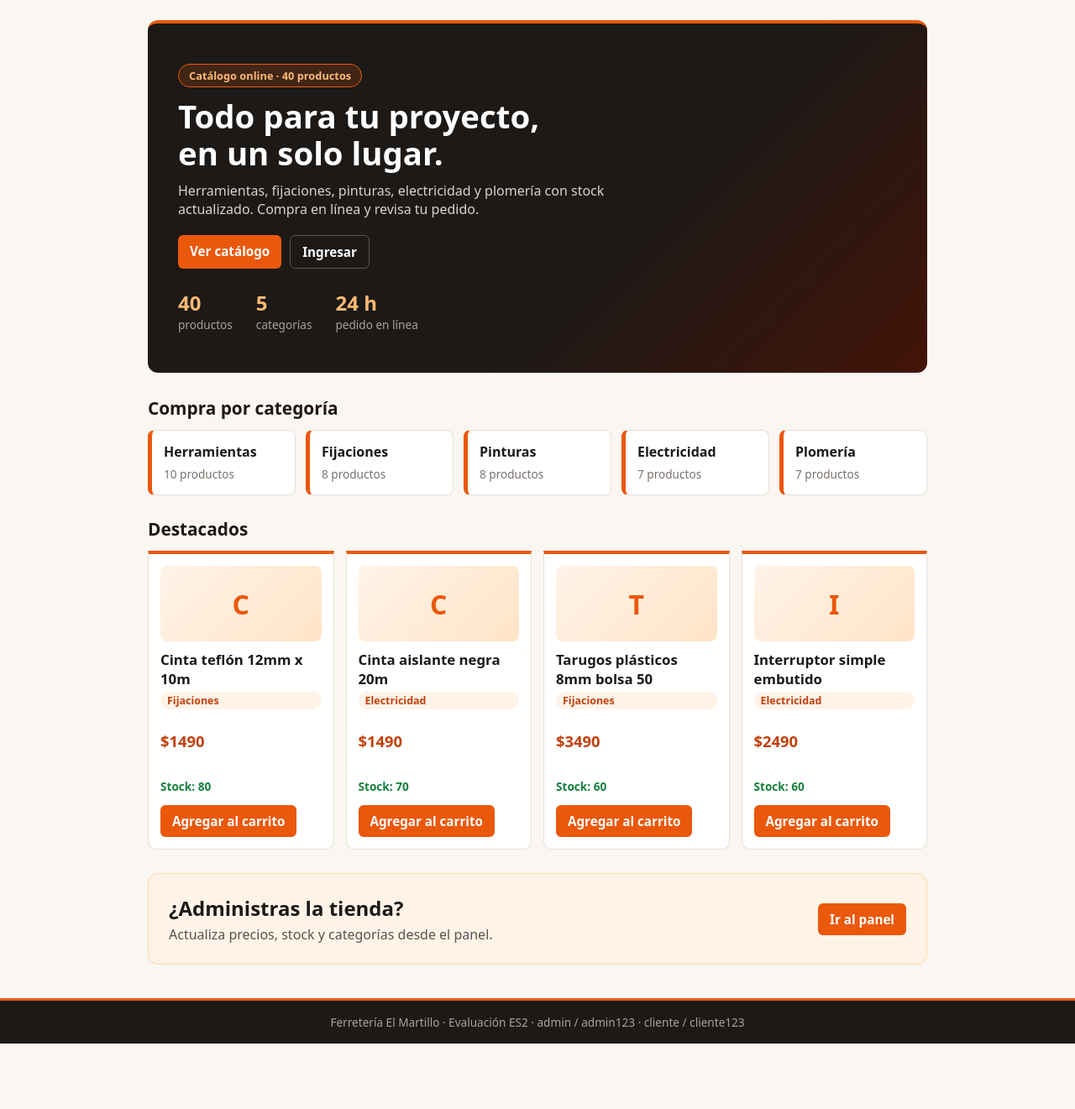
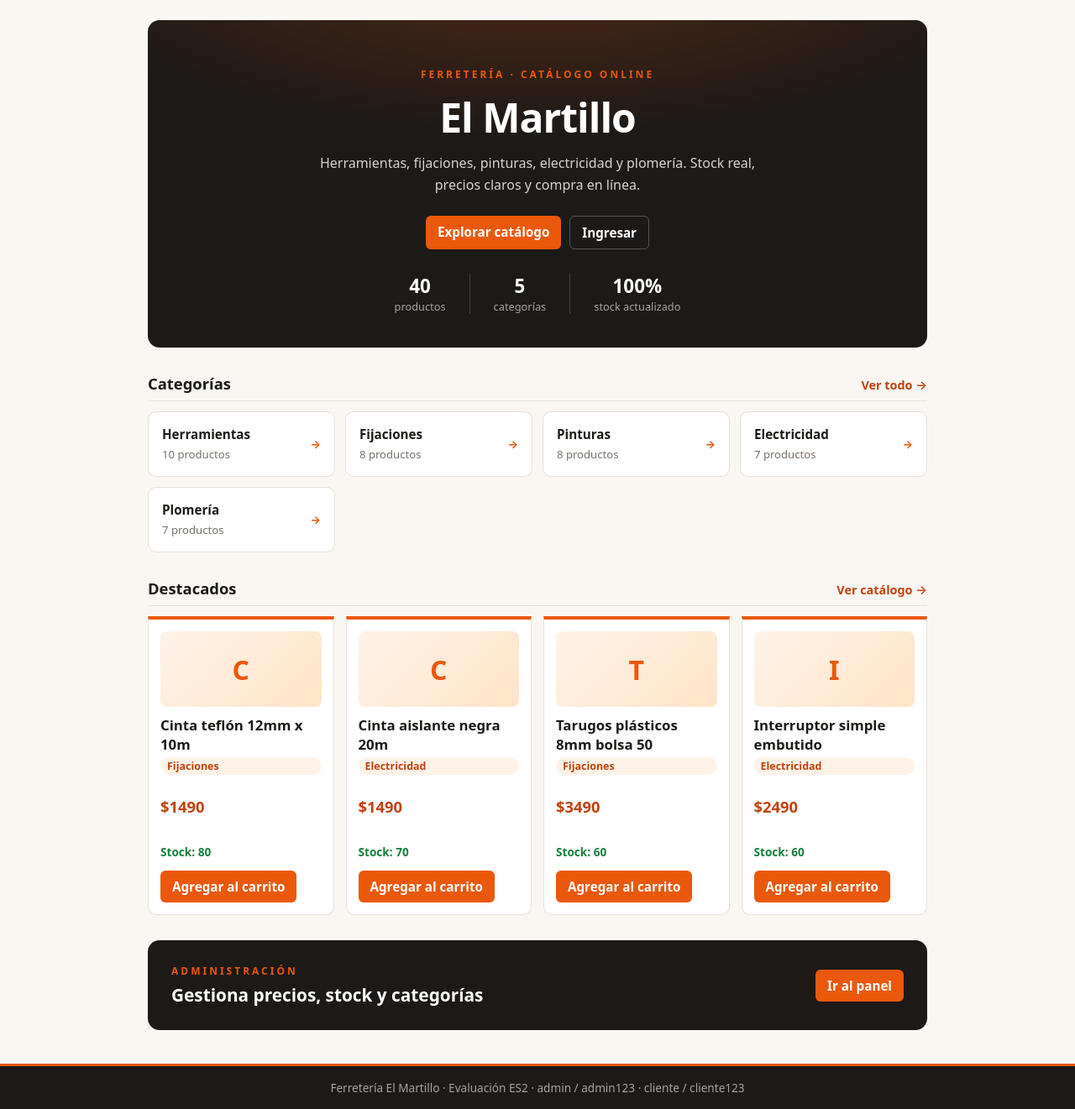
Before and after one commit to Xunork/Evaluacion_02_04, a Django app: page / in a window 1280 px wide. Shown: the part 61-1382 px from the top of the page at 84% size. Before the commit the page ends 1304 px from the top, so only its background shows below. Run offline with Django 5.2, Linux system fonts and the light colour scheme; data comes from the database, SQL or seed files in the repository.

Commit message:
landing-diseno

```diff
--- a/static/css/style.css
+++ b/static/css/style.css
@@ -75,25 +75,30 @@ button:hover, .btn:hover { background: var(--acc-dark); }
 
 .foot { background: var(--hdr); color: #a8a29e; border-top: 3px solid var(--acc); padding: 16px 0; font-size: .85rem; text-align: center; }
 
-.hero { background: linear-gradient(135deg, #1c1917 60%, #431407); color: #fff; border-radius: 12px; border-top: 4px solid var(--acc); padding: 48px 36px; margin-bottom: 28px; }
-.hero-badge { display: inline-block; background: rgba(234, 88, 12, .18); border: 1px solid var(--acc); color: #fdba74; font-size: .8rem; font-weight: 700; padding: 4px 12px; border-radius: 20px; margin: 0 0 12px; }
-.hero h1 { font-size: 2.4rem; line-height: 1.15; margin: 0 0 12px; padding: 0; border: none; display: block; }
-.hero-sub { color: #d6d3d1; max-width: 560px; margin: 0 0 20px; }
-.cta-row { display: flex; gap: 10px; flex-wrap: wrap; margin-bottom: 24px; }
+.hero { background: radial-gradient(600px 200px at 50% -60px, rgba(234, 88, 12, .25), transparent), #1c1917; color: #fff; border-radius: 14px; padding: 56px 32px 40px; margin-bottom: 30px; text-align: center; }
+.eyebrow { font-size: .75rem; font-weight: 700; letter-spacing: 3px; text-transform: uppercase; color: var(--acc); margin: 0 0 10px; }
+.hero h1 { font-size: 3rem; font-weight: 800; letter-spacing: -1px; margin: 0 0 10px; padding: 0; border: none; display: block; }
+.hero-sub { color: #d6d3d1; max-width: 520px; margin: 0 auto 24px; line-height: 1.6; }
+.cta-row { display: flex; gap: 10px; justify-content: center; flex-wrap: wrap; margin-bottom: 28px; }
 .btn.ghost.light { background: transparent; color: #fff; border-color: #57534e; }
 .btn.ghost.light:hover { border-color: var(--acc); color: #fdba74; }
-.stats { display: flex; gap: 28px; }
-.stats div { display: flex; flex-direction: column; }
-.stats strong { font-size: 1.5rem; color: #fdba74; }
-.stats span { font-size: .85rem; color: #a8a29e; }
-.sec-title { font-size: 1.3rem; margin: 26px 0 12px; }
-.cat-grid { display: grid; grid-template-columns: repeat(auto-fill, minmax(160px, 1fr)); gap: 12px; margin-bottom: 8px; }
-.cat-card { background: #fff; border: 1px solid var(--line); border-left: 5px solid var(--acc); border-radius: 8px; padding: 14px; text-decoration: none; color: var(--ink); transition: transform .12s, box-shadow .12s; }
-.cat-card:hover { transform: translateY(-2px); box-shadow: 0 6px 16px rgba(234, 88, 12, .15); }
-.cat-card strong { display: block; margin-bottom: 4px; }
-.cat-card span { font-size: .85rem; color: var(--muted); }
-.band { margin-top: 28px; background: var(--acc-soft); border: 1px solid #fed7aa; border-radius: 12px; padding: 24px; display: flex; justify-content: space-between; align-items: center; gap: 16px; flex-wrap: wrap; }
-.band h2 { margin: 0 0 4px; }
-.band p { margin: 0; color: #57534e; }
+.stats { display: flex; justify-content: center; gap: 0; }
+.stats div { display: flex; flex-direction: column; padding: 0 28px; }
+.stats div + div { border-left: 1px solid #44403c; }
+.stats strong { font-size: 1.4rem; color: #fff; }
+.stats span { font-size: .8rem; color: #a8a29e; }
+.sec-head { display: flex; justify-content: space-between; align-items: baseline; margin: 30px 0 12px; padding-bottom: 8px; border-bottom: 1px solid var(--line); }
+.sec-head h2 { font-size: 1.15rem; margin: 0; font-weight: 700; }
+.sec-head a { font-size: .9rem; color: var(--acc-dark); text-decoration: none; font-weight: 600; }
+.sec-head a:hover { text-decoration: underline; }
+.cat-grid { display: grid; grid-template-columns: repeat(auto-fill, minmax(180px, 1fr)); gap: 12px; }
+.cat-card { background: #fff; border: 1px solid var(--line); border-radius: 10px; padding: 16px; text-decoration: none; color: var(--ink); display: flex; justify-content: space-between; align-items: center; gap: 8px; transition: border-color .12s, box-shadow .12s; }
+.cat-card:hover { border-color: var(--acc); box-shadow: 0 4px 14px rgba(234, 88, 12, .12); }
+.cat-card strong { display: block; margin-bottom: 2px; font-size: .95rem; }
+.cat-card span { font-size: .82rem; color: var(--muted); }
+.cat-card .arrow { color: var(--acc); font-weight: 700; }
+.band { margin-top: 30px; background: #1c1917; color: #fff; border-radius: 14px; padding: 28px; display: flex; justify-content: space-between; align-items: center; gap: 16px; flex-wrap: wrap; }
+.band h2 { margin: 6px 0 0; font-size: 1.3rem; }
+.band .eyebrow { margin: 0; }
 
 @media (max-width: 600px) { .detail { grid-template-columns: 1fr; } .top-inner { height: auto; padding: 10px 0; flex-direction: column; gap: 8px; } }
--- a/templates/landing.html
+++ b/templates/landing.html
@@ -2,11 +2,11 @@
 {% block title %}Ferretería El Martillo{% endblock %}
 {% block content %}
 <section class="hero">
-  <p class="hero-badge">Catálogo online · {{ total_productos }} productos</p>
-  <h1>Todo para tu proyecto,<br>en un solo lugar.</h1>
-  <p class="hero-sub">Herramientas, fijaciones, pinturas, electricidad y plomería con stock actualizado. Compra en línea y revisa tu pedido.</p>
+  <p class="eyebrow">Ferretería · Catálogo online</p>
+  <h1>El Martillo</h1>
+  <p class="hero-sub">Herramientas, fijaciones, pinturas, electricidad y plomería. Stock real, precios claros y compra en línea.</p>
   <div class="cta-row">
-    <a class="btn" href="{% url 'tienda' %}">Ver catálogo</a>
+    <a class="btn" href="{% url 'tienda' %}">Explorar catálogo</a>
     {% if user.is_authenticated %}
       <a class="btn ghost light" href="{% url 'carrito' %}">Ir a mi carrito</a>
     {% else %}
@@ -16,21 +16,27 @@
   <div class="stats">
     <div><strong>{{ total_productos }}</strong><span>productos</span></div>
     <div><strong>{{ categorias|length }}</strong><span>categorías</span></div>
-    <div><strong>24 h</strong><span>pedido en línea</span></div>
+    <div><strong>100%</strong><span>stock actualizado</span></div>
   </div>
 </section>
 
-<h2 class="sec-title">Compra por categoría</h2>
+<div class="sec-head">
+  <h2>Categorías</h2>
+  <a href="{% url 'tienda' %}">Ver todo →</a>
+</div>
 <div class="cat-grid">
   {% for c in categorias %}
   <a class="cat-card" href="{% url 'tienda' %}?categoria={{ c.id }}">
-    <strong>{{ c.nombre }}</strong>
-    <span>{{ c.n }} productos</span>
+    <div><strong>{{ c.nombre }}</strong><span>{{ c.n }} productos</span></div>
+    <span class="arrow">→</span>
   </a>
   {% endfor %}
 </div>
 
-<h2 class="sec-title">Destacados</h2>
+<div class="sec-head">
+  <h2>Destacados</h2>
+  <a href="{% url 'tienda' %}">Ver catálogo →</a>
+</div>
 <div class="grid">
   {% for p in destacados %}
   <article class="card">
@@ -46,8 +52,8 @@
 
 <section class="band">
   <div>
-    <h2>¿Administras la tienda?</h2>
-    <p>Actualiza precios, stock y categorías desde el panel.</p>
+    <p class="eyebrow">Administración</p>
+    <h2>Gestiona precios, stock y categorías</h2>
   </div>
   <a class="btn" href="{% url 'panel_admin' %}">Ir al panel</a>
 </section>
```
